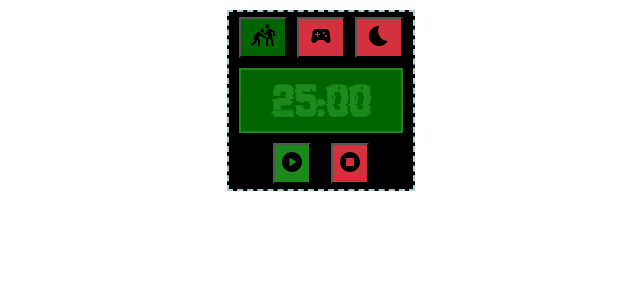
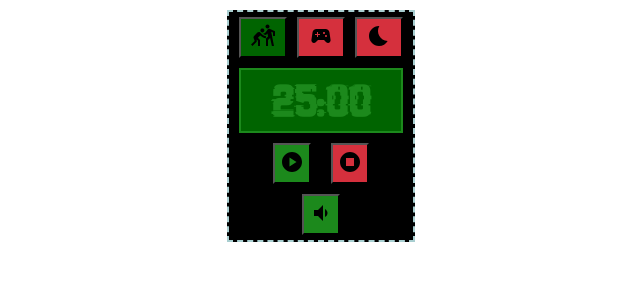
Before and after one commit to Taglat/Pomidoro, a React (Create React App) app in the folder react-pomidoro/: page / in a window 1280 px wide. Shown: the top 300 px of the page, without its empty margins (319-959 px from the left). Built offline with nearby package versions, Linux system fonts and the light colour scheme.

Commit message:
add turn off sound mode, and fix mode icon structure in timerSlice

```diff
--- a/react-pomidoro/src/components/Timer/Timer.jsx
+++ b/react-pomidoro/src/components/Timer/Timer.jsx
@@ -1,7 +1,7 @@
 import cl from './Timer.module.css';
 import { useDispatch, useSelector } from "react-redux";
-import { useCallback } from "react";
-import { setMode } from "../../redux/timerSlice";
+import { useCallback, useState } from "react";
+import { setMode, setVolume} from "../../redux/timerSlice";
 import { formatTime } from '../../helpers/formatTime';
 import { styled } from 'styled-components';
 import PlayCircleIcon from '@mui/icons-material/PlayCircle';
@@ -11,6 +11,11 @@ import useCountdown from '../../hooks/useCountdown';
 import '../../styles/fonts/Cracked\ Code.ttf';
 import { player } from '../../helpers/soundPlayer';
 import { START_SOUND, TICK_SOUND, FINISH_SOUND, POMODORO, LONG_BREAK, SHORT_BREAK, LONG_BREAK_TICK, SHORT_BREAK_TICK, POMODORO_FINISH_SOUND } from '../../redux/constants';
+import VolumeDownIcon from '@mui/icons-material/VolumeDown';
+import VolumeOffIcon from '@mui/icons-material/VolumeOff';
+import SportsKabaddiIcon from '@mui/icons-material/SportsKabaddi';
+import SportsEsportsIcon from '@mui/icons-material/SportsEsports';
+import BedtimeIcon from '@mui/icons-material/Bedtime';
 
 const startSound = player({
     asset: START_SOUND,
@@ -19,18 +24,9 @@ const tickingSound = player({
     asset: TICK_SOUND,
     loop: true,
 });
-const shortTickingSound = player({
-    asset: SHORT_BREAK_TICK,
-    loop: true,
-});
-const longTickSound = player({
-    asset: LONG_BREAK_TICK,
-    loop: true,
-})
 const finishSound = player({
     asset: FINISH_SOUND,
 });
-
 
 const ToggleBtn = styled.button`
     padding: 5px 5px;
@@ -42,11 +38,22 @@ const StopBtn = styled.button`
     cursor: pointer;
     background-color: var(--reset-color)
 `
+const ToggleSoundBtn = styled.button`
+    padding: 5px 5px;
+    cursor: pointer;
+    background-color: ${props => props.volume ? 'var(--primary-color)' : 'var(--reset-color)'};
+`
+
+const iconMap = {
+    SportsKabaddiIcon: <SportsKabaddiIcon />,
+    SportsEsportsIcon: <SportsEsportsIcon />,
+    BedtimeIcon: <BedtimeIcon />,
+}
 
 const Timer = () => {
-    const {mode, modes} = useSelector(state => state.timer);
+    const {mode, modes, volume} = useSelector(state => state.timer);
     const dispatch = useDispatch();
-
+    console.log(volume)
     const {ticking, start, stop, reset, timeLeft} = useCountdown({
         minutes: modes[mode].time,
         leftMinutes: modes[mode].timeLeft,
@@ -85,11 +92,27 @@ const Timer = () => {
         reset();
     }, [modes])
 
-  return (
+    const toggleVolume = useCallback(() => {
+        let newVolume;
+
+        if (volume) {
+            newVolume = 0;
+        } else {
+            newVolume = 50;
+        }
+
+        startSound.setVolume(newVolume);
+        tickingSound.setVolume(newVolume);
+        finishSound.setVolume(newVolume);
+
+        dispatch(setVolume());
+    }, [volume, startSound, tickingSound, finishSound, setVolume]);
+
+    return (
     <div className={cl.container}>
         <nav className={cl.nav}>
-            {Object.values(modes).map(({id, icon, time}) => {
-                return <button className={`${cl.modeBtn} ${id === mode ? cl.modeBtn_active : ''}`} key={id} active={id === mode} id={id} onClick={() => jumpTo(id)} title={`${id} : ${time / 60} min`} >{icon}</button>
+            {Object.values(modes).map(({id, iconName, time}) => {
+                return <button className={`${cl.modeBtn} ${id === mode ? cl.modeBtn_active : ''}`} key={id} active={id === mode} id={id} onClick={() => jumpTo(id)} title={`${id} : ${time / 60} min`} >{iconMap[iconName]}</button>
             })}
         </nav>
         <div className={cl.display}>
@@ -103,6 +126,9 @@ const Timer = () => {
                 <StopCircleIcon />
             </StopBtn>
         </div>
+        <div className="setting-btns">
+            <ToggleSoundBtn volume={volume} onClick={() => toggleVolume()}>{volume ? <VolumeDownIcon /> : <VolumeOffIcon />}</ToggleSoundBtn>
+        </div>
     </div>
   )
 }
--- a/react-pomidoro/src/hooks/useCountdown.js
+++ b/react-pomidoro/src/hooks/useCountdown.js
@@ -49,7 +49,7 @@ export default function useCountdown({minutes, onStart, onStop, onComplete}) {
     const reset = useCallback(() => {
         setTicking(false);
         onStop?.();
-        setTimeLeft(minutes)
+        setTimeLeft(time)
     }, [onStop]);
 
     return {
--- a/react-pomidoro/src/redux/timerSlice.js
+++ b/react-pomidoro/src/redux/timerSlice.js
@@ -1,26 +1,24 @@
 import { LONG_BREAK, POMODORO, SHORT_BREAK } from "./constants";
 import { createSlice } from "@reduxjs/toolkit";
-import SportsKabaddiIcon from '@mui/icons-material/SportsKabaddi';
-import SportsEsportsIcon from '@mui/icons-material/SportsEsports';
-import BedtimeIcon from '@mui/icons-material/Bedtime';
 
 const initialState = {
     mode: POMODORO,
+    volume: true,
     modes: {
         [POMODORO]: {
             id: POMODORO,
             time: 25 * 60,
-            icon: <SportsKabaddiIcon />,
+            iconName: 'SportsKabaddiIcon',
         },
         [SHORT_BREAK]: {
             id: SHORT_BREAK,
             time: 10 * 60,
-            icon: <SportsEsportsIcon />,
+            iconName: 'SportsEsportsIcon',
         },
         [LONG_BREAK]: {
             id: LONG_BREAK,
             time: 5 * 60,
-            icon: <BedtimeIcon />,
+            iconName: 'BedtimeIcon',
         },
     },
 }
@@ -32,12 +30,15 @@ export const timerSlice = createSlice({
         setMode: (state, action) => {
             state.mode = action.payload;
         },
+        setVolume: (state) => {
+            state.volume = !state.volume;
+        }
     }
 });
 
 export const {
     setMode,
-    updateTimeLeft
+    setVolume
 } = timerSlice.actions;
 
 export default timerSlice.reducer;
```
